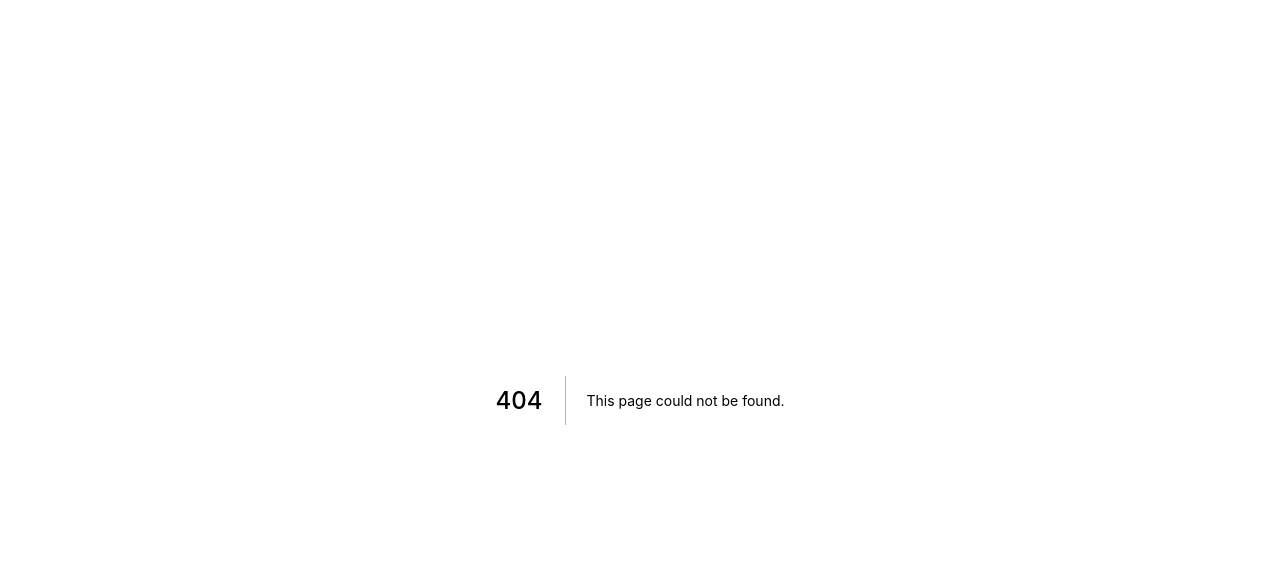
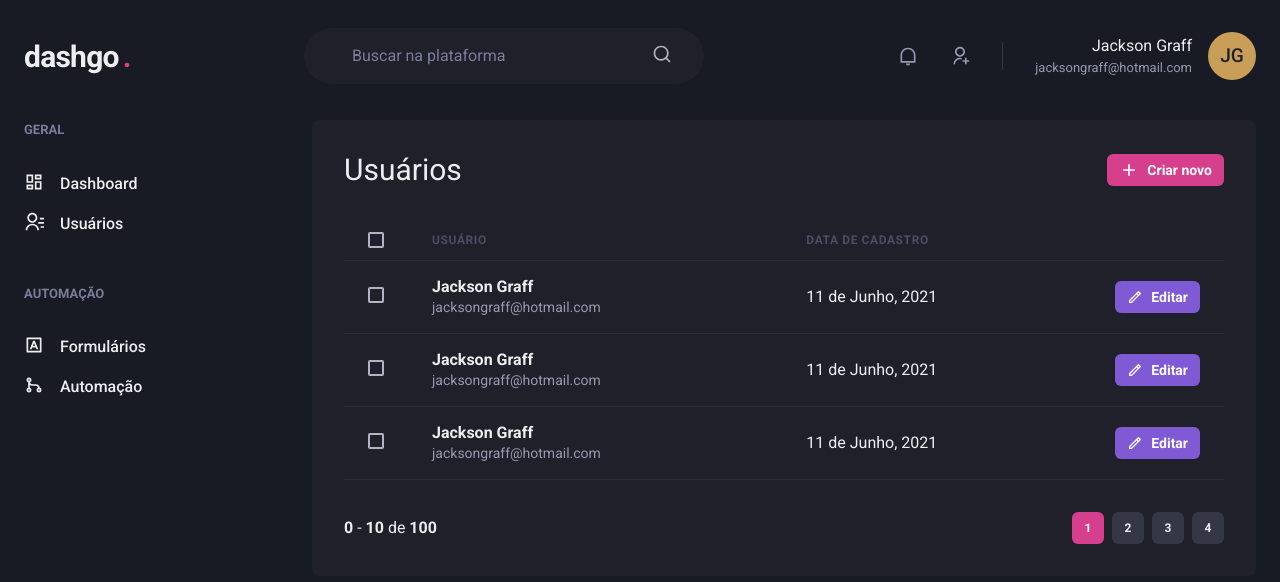
Before and after one commit to jrgraff/dashgo, a Next.js app: page /users in a window 1280 px wide. Before the commit this address had no page. Shown: the top 582 px of the page. Built offline with nearby package versions, Linux system fonts and the light colour scheme.

Commit message:
style: user control

```diff
--- /dev/null
+++ b/src/components/Pagination.tsx
@@ -0,0 +1,66 @@
+import { Box, Button, Stack } from "@chakra-ui/react";
+
+export function Pagination() {
+  return (
+    <Stack
+      direction="row"
+      spacing="6"
+      mt="8"
+      justify="space-between"
+      align="center"
+    >
+      <Box>
+        <strong>0</strong> - <strong>10</strong> de <strong>100</strong>
+      </Box>
+
+      <Stack direction="row" spacing="2">
+        <Button
+          size="sm"
+          fontSize="xs"
+          width="4"
+          colorScheme="pink"
+          disabled
+          _disabled={{
+            bg: 'pink.500',
+            cursor: 'default'
+          }}
+        >
+          1
+      </Button>
+        <Button
+          size="sm"
+          fontSize="xs"
+          width="4"
+          bg="gray.700"
+          _hover={{
+            bg: 'gray.500'
+          }}
+        >
+          2
+      </Button>
+        <Button
+          size="sm"
+          fontSize="xs"
+          width="4"
+          bg="gray.700"
+          _hover={{
+            bg: 'gray.500'
+          }}
+        >
+          3
+      </Button>
+        <Button
+          size="sm"
+          fontSize="xs"
+          width="4"
+          bg="gray.700"
+          _hover={{
+            bg: 'gray.500'
+          }}
+        >
+          4
+      </Button>
+      </Stack>
+    </Stack>
+  );
+}
--- /dev/null
+++ b/src/pages/users/index.tsx
@@ -0,0 +1,126 @@
+import { Box, Button, Checkbox, Flex, Heading, Icon, Table, Tbody, Td, Text, Th, Thead, Tr } from "@chakra-ui/react";
+import { RiAddLine, RiPencilLine } from "react-icons/ri";
+
+import { Header } from '../../components/Header';
+import { Sidebar } from '../../components/Sidebar';
+import { Pagination } from '../../components/Pagination';
+
+export default function UserList() {
+  return (
+    <Box>
+      <Header />
+
+      <Flex w="100%" my="6" maxWidth={1480} mx="auto" px="6">
+      	<Sidebar />
+
+        <Box flex="1" borderRadius={8} bg="gray.800" p="8">
+          <Flex mb="8" justify="space-between" align="center">
+            <Heading size="lg" fontWeight="normal">Usuários</Heading>
+
+            <Button
+              as="a"
+              size="sm"
+              fontSize="sm"
+              colorScheme="pink"
+              leftIcon={<Icon as={RiAddLine} fontSize="20" />}
+            >
+              Criar novo
+            </Button>
+          </Flex>
+
+          <Table colorScheme="whiteAlpha">
+            <Thead>
+              <Tr>
+                <Th px="6" color="gray.300" width="8">
+                  <Checkbox colorScheme="pink" />
+                </Th>
+                <Th>Usuário</Th>
+                <Th>Data de cadastro</Th>
+                <Th width="8"></Th>
+              </Tr>
+            </Thead>
+            <Tbody>
+              <Tr>
+                <Td px="6">
+                  <Checkbox colorScheme="pink" />
+                </Td>
+                <Td>
+                  <Box>
+                    <Text fontWeight="bold">Jackson Graff</Text>
+                    <Text fontSize="sm" color="gray.300">jacksongraff@hotmail.com</Text>
+                  </Box>
+                </Td>
+                <Td>
+                  <Text>11 de Junho, 2021</Text>
+                </Td>
+                <Td>
+                <Button
+                  as="a"
+                  size="sm"
+                  fontSize="sm"
+                  colorScheme="purple"
+                  leftIcon={<Icon as={RiPencilLine} fontSize="16" />}
+                >
+                  Editar
+                </Button>
+                </Td>
+              </Tr>
+              <Tr>
+                <Td px="6">
+                  <Checkbox colorScheme="pink" />
+                </Td>
+                <Td>
+                  <Box>
+                    <Text fontWeight="bold">Jackson Graff</Text>
+                    <Text fontSize="sm" color="gray.300">jacksongraff@hotmail.com</Text>
+                  </Box>
+                </Td>
+                <Td>
+                  <Text>11 de Junho, 2021</Text>
+                </Td>
+                <Td>
+                <Button
+                  as="a"
+                  size="sm"
+                  fontSize="sm"
+                  colorScheme="purple"
+                  leftIcon={<Icon as={RiPencilLine} fontSize="16" />}
+                >
+                  Editar
+                </Button>
+                </Td>
+              </Tr>
+              <Tr>
+                <Td px="6">
+                  <Checkbox colorScheme="pink" />
+                </Td>
+                <Td>
+                  <Box>
+                    <Text fontWeight="bold">Jackson Graff</Text>
+                    <Text fontSize="sm" color="gray.300">jacksongraff@hotmail.com</Text>
+                  </Box>
+                </Td>
+                <Td>
+                  <Text>11 de Junho, 2021</Text>
+                </Td>
+                <Td>
+                <Button
+                  as="a"
+                  size="sm"
+                  fontSize="sm"
+                  colorScheme="purple"
+                  leftIcon={<Icon as={RiPencilLine} fontSize="16" />}
+                >
+                  Editar
+                </Button>
+                </Td>
+              </Tr>
+            </Tbody>
+          </Table>
+
+          <Pagination />
+        </Box>
+      </Flex>
+    </Box>
+  )
+}
```
Also changed, not shown: src/pages/users/create.tsx (added, +42 -0 lines).
